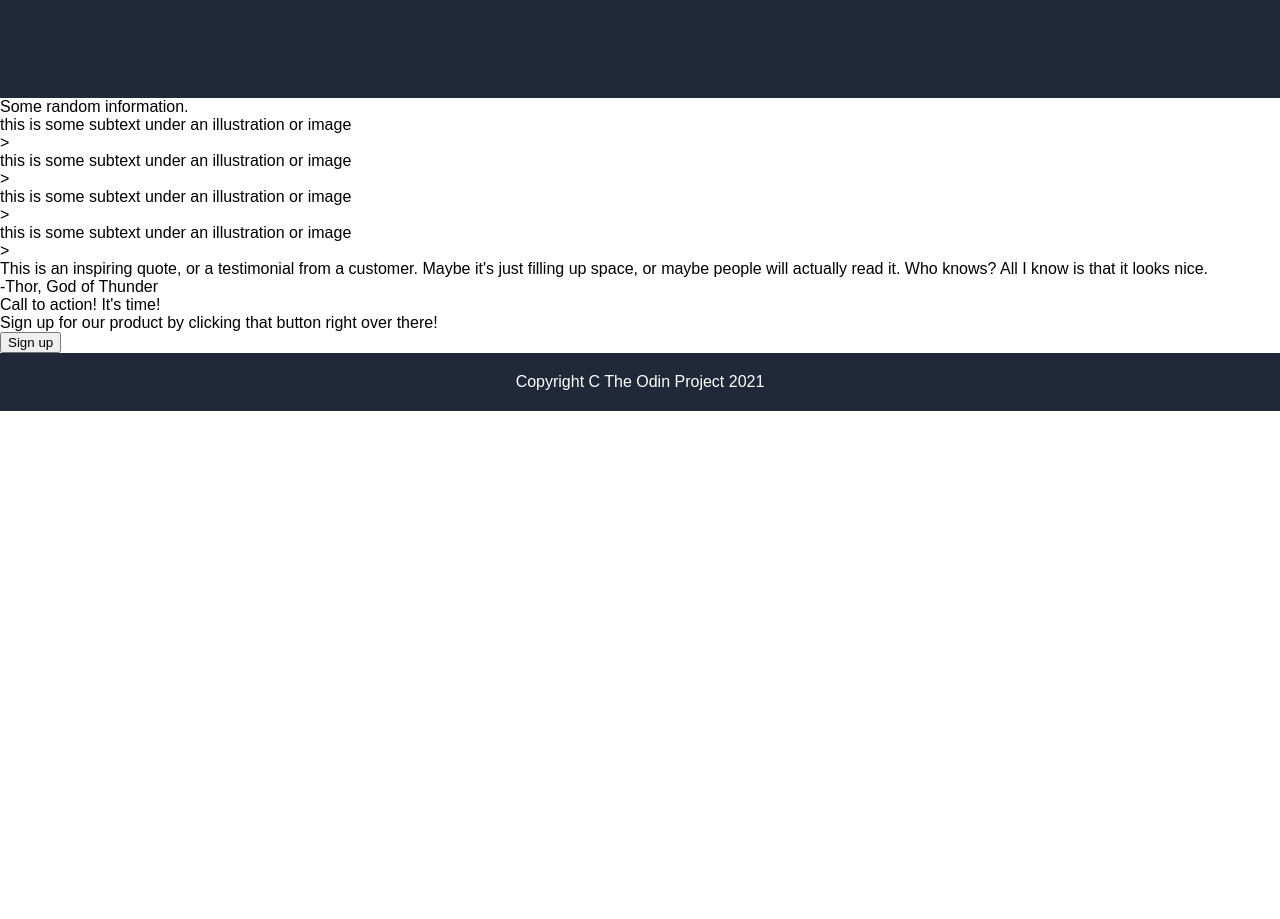
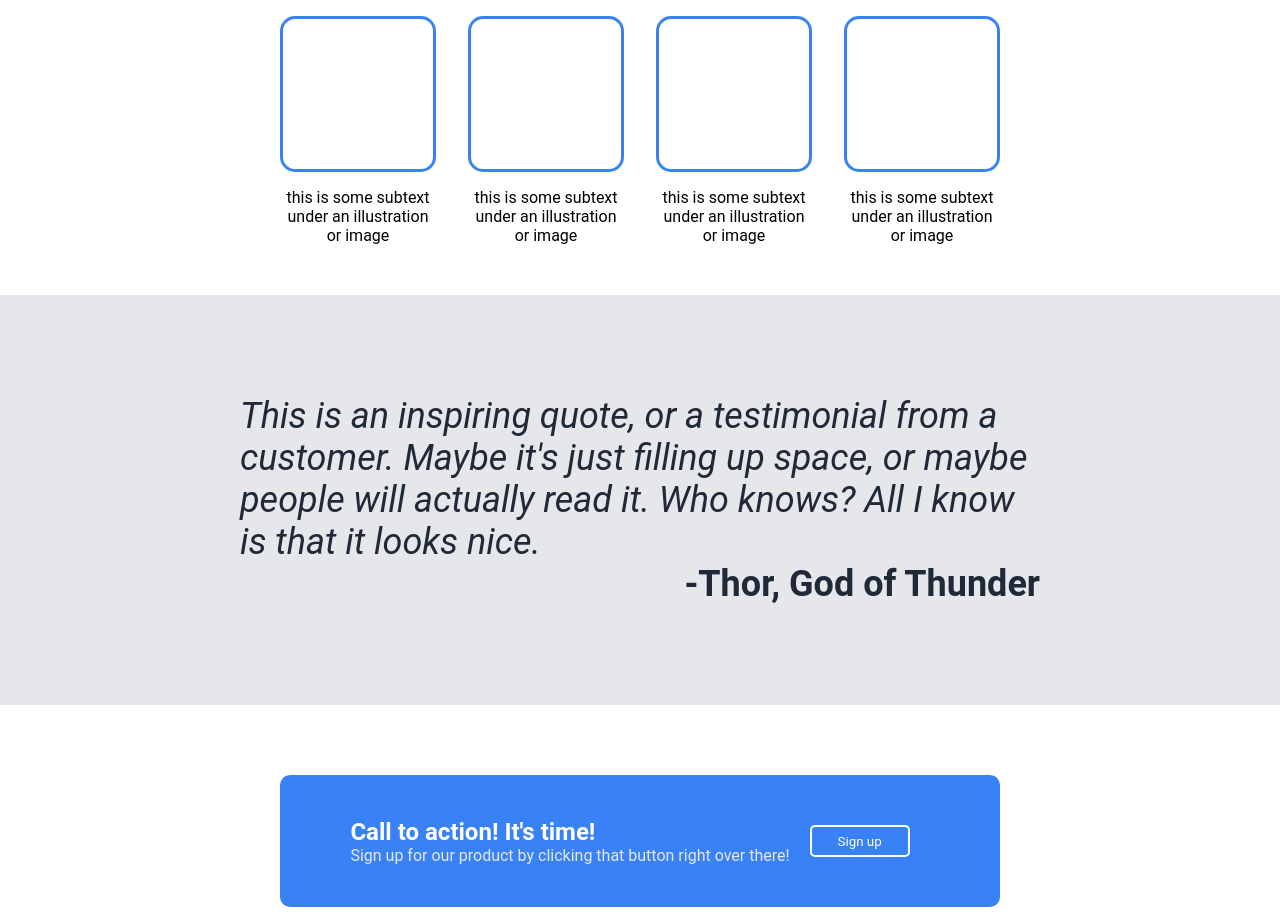
Before and after one commit to adzroc/landingpage, a plain HTML site: page index.html in a window 1280 px wide. Shown: the part 570-1489 px from the top of the page. Before the commit the page ends 981 px from the top, so only its background shows below. Drawn offline with Linux system fonts and the light colour scheme.

Commit message:
add new image & finishing style.css

```diff
--- a/index.html
+++ b/index.html
@@ -25,40 +25,49 @@
                 <div class="hero_text">This website has some subtext that goes here under the main title. It's a smaller
                     fond
                     and the color is lower contrast</div>
-            <button class="hero_button">Sign up</button></div>
-            <img class="hero_img" src="img/otter-7228458_1280.webp" alt="otter by die_Zyballas">
+                <button class="hero_button">Sign up</button>
+            </div>
+            <img class="hero_img" src="img/otter-7228458_new.webp" alt="otter by die_Zyballas">
         </div>
         <div class="carousel">
             <div class="carousel_title">Some random information.</div>
             <div class="carousel_items">
+                <div class="spacer"></div>
                 <div class="item 1">
                     <div class="content_box"></div>
-                    <div class="content_box_text">this is some subtext under an illustration or image</div>>
+                    <div class="content_box_text">this is some subtext under an illustration or image</div>
                 </div>
                 <div class="item 2">
                     <div class="content_box"></div>
-                    <div class="content_box_text">this is some subtext under an illustration or image</div>>
+                    <div class="content_box_text">this is some subtext under an illustration or image</div>
                 </div>
                 <div class="item 3">
                     <div class="content_box"></div>
-                    <div class="content_box_text">this is some subtext under an illustration or image</div>>
+                    <div class="content_box_text">this is some subtext under an illustration or image</div>
                 </div>
                 <div class="item 4">
                     <div class="content_box"></div>
-                    <div class="content_box_text">this is some subtext under an illustration or image</div>>
+                    <div class="content_box_text">this is some subtext under an illustration or image</div>
                 </div>
+                <div class="spacer"></div>
             </div>
         </div>
         <div class="quotation">
+            <div class="spacer"></div>
+            <div class="quoation_inner">
                 <div class="quote_text">This is an inspiring quote, or a testimonial from a customer. Maybe it's just
                     filling up
                     space, or maybe people will actually read it. Who knows? All I know is that it looks nice.</div>
                 <div class="quote_signature">-Thor, God of Thunder</div>
             </div>
+            <div class="spacer"></div>
+        </div>
         <div class="call_to_action">
             <div class="cta_box">
+                <div class="cta_text">
                     <div class="cta_title">Call to action! It's time!</div>
                     <div class="cta_text">Sign up for our product by clicking that button right over there!</div>
+                </div>
                 <button class="cta_button">Sign up</button>
             </div>
         </div>
--- a/style.css
+++ b/style.css
@@ -1,5 +1,5 @@
 * {
-    font-family: Arial, Helvetica, sans-serif;
+    font-family: 'Roboto', Helvetica, sans-serif;
     margin: 0px;
 }
 
@@ -39,10 +39,13 @@ a {
     font-size: 18px;
 }
 
+/* hero */
+
 .hero {
     background-color: #1f2937;
     color: #e5e7eb;
     display: flex;
+    justify-content: center;
     padding: 100px;
 }
 
@@ -66,9 +69,131 @@ a {
 }
 
 .hero_img {
-    height: 400px;
-    padding: 0px 20px;
+    height: 200px;
+    padding-left: 30px;
 }
+
+/* hero end */
+
+
+/* carousel */
+.carousel_title {
+    display: flex;
+    padding: 30px 0px;
+    font-size: 36px;
+    font-weight: 900;
+    justify-content: center;
+}
+
+.carousel_items {
+    display: flex;
+    align-items: center;
+    margin-bottom: 50px;
+}
+
+.item {
+    display: flex;
+    flex-direction: column;
+    align-items: center;
+}
+
+.content_box {
+    height: 150px;
+    width: 150px;
+    border: 3px solid #3882f6;
+    border-radius: 15px;
+    margin: 16px;
+}
+
+.content_box_text {
+    text-align: center;
+    width: 150px;
+}
+
+
+/* carousel end */
+
+/* quotation */
+.quotation {
+    background-color: #e5e7eb;
+
+    display: flex;
+    /* justify-content: center; */
+    justify-content: center;
+    padding: 100px;
+    /* flex-direction: column; */
+}
+
+.quote_text {
+    color: #1f2937;
+    font-size: 36px;
+    font-style: italic;
+    width: 800px;
+    /* flex-shrink: 1; */
+}
+
+.quote_signature {
+    color: #1f2937;
+    font-size: 36px;
+    text-align: right;
+    font-weight: bolder;
+    align-self: flex-end;
+    /* flex-shrink: 1; */
+}
+
+.quotation_inner{
+    display: flex;
+    /* flex-shrink: 2; */
+}
+/* quotation end */
+
+/* call to action */
+.call_to_action {
+    display: flex;
+    justify-content: center;
+    align-self: center;
+}
+
+.cta_box {
+    background-color: #3882f6;
+    padding: 30px 70px;
+    margin: 70px 0px;
+    border-radius: 10px;
+    display: flex;
+    flex-wrap: wrap;
+
+}
+
+.cta_button {
+    flex: 1;
+    width: 100px;
+    height: 32px;
+    margin: 20px;
+    border: 2px solid white;
+    color: white;
+    border-radius: 5px;
+    background-color: #3882f6;
+}
+
+.cta_text {
+    display: flex;
+    flex-direction: column;
+    justify-content: center;
+    color: #e5e7eb;
+}
+
+.cta_title {
+    font-size: 24px;
+    font-weight: bold;
+    color: white;
+}
+
+/* call to action end */
+
+.spacer {
+    flex-grow: 2;
+}
+
 
 .footer {
     justify-content: center;
```
Also changed, not shown: img/otter-7228458_new.webp (added). Lines whose indentation alone changed are shown as unchanged.
